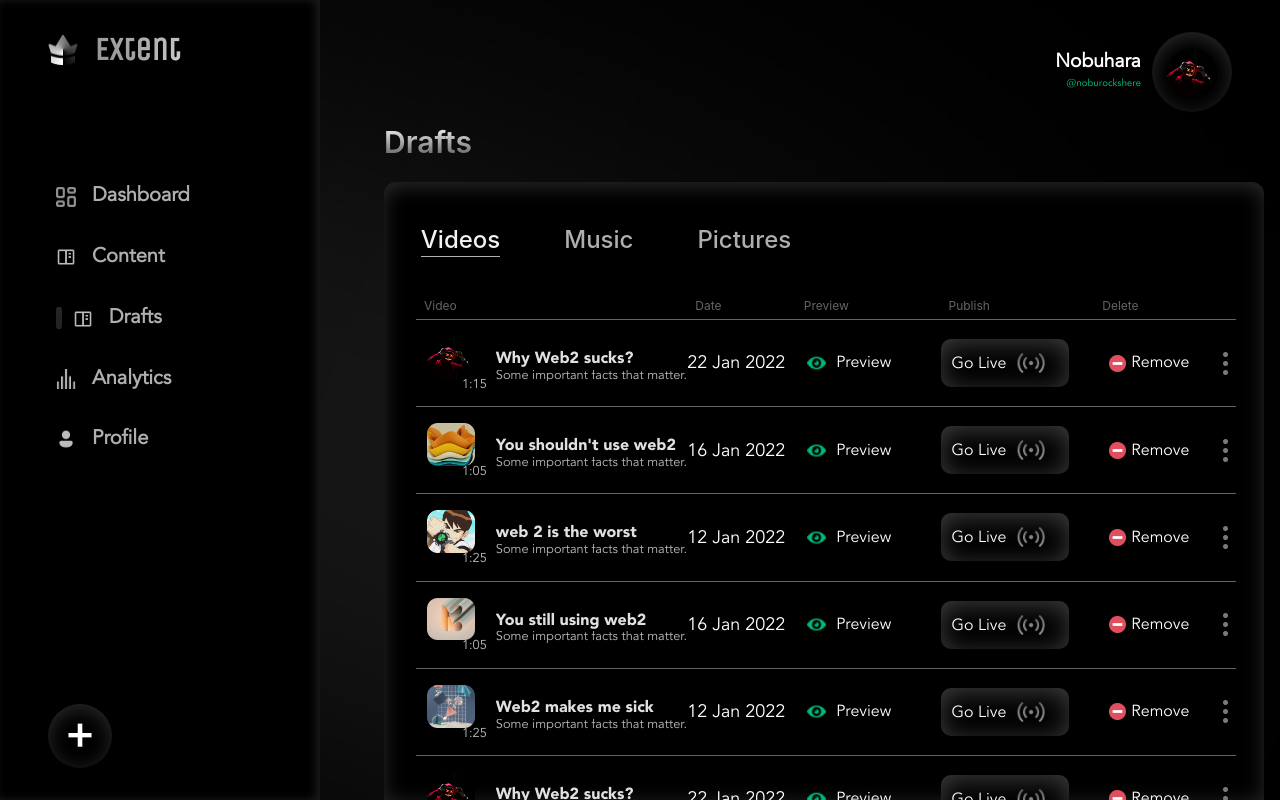
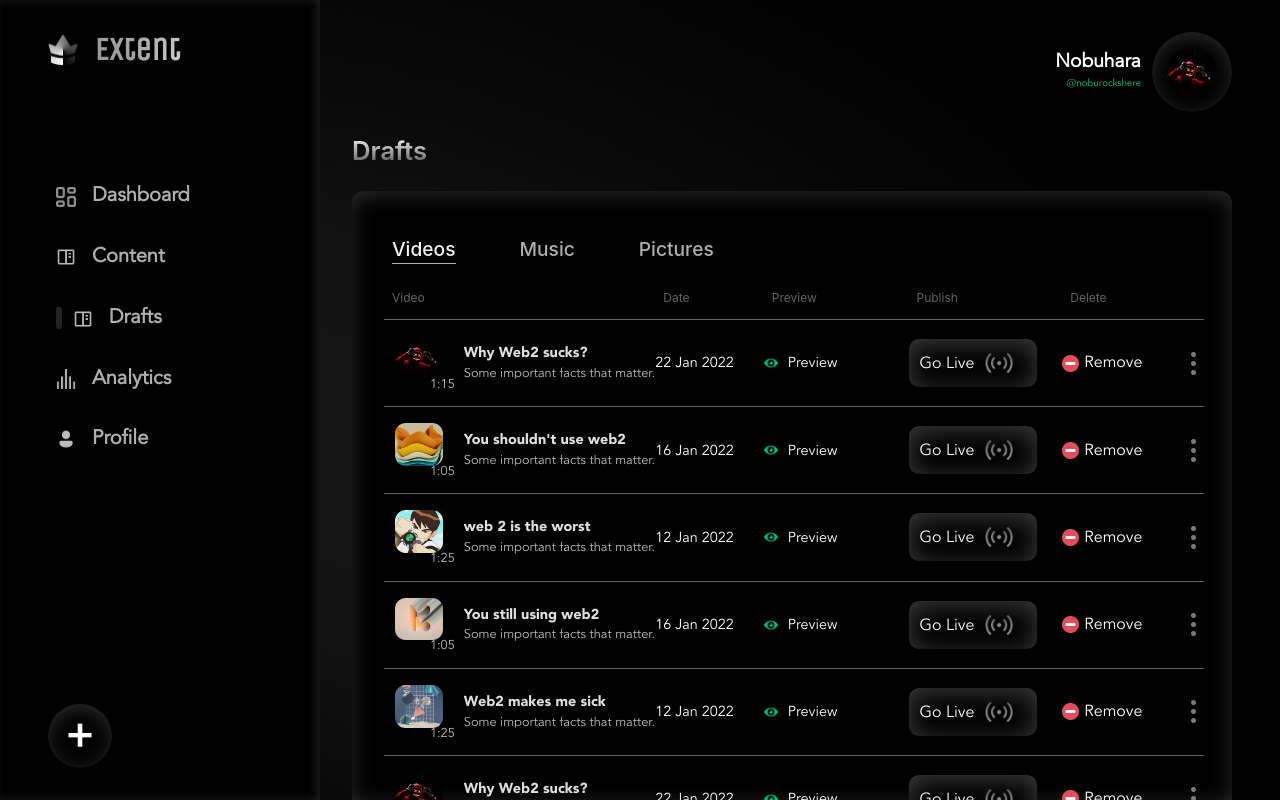
Before and after one commit to Extent-Org/Extent-Frontend, a React (Create React App) app: page /creator/draft in a window 1280 px wide. Built offline with nearby package versions, Linux system fonts and the light colour scheme.

Commit message:
Fix-draft: Font Sizes Draft Page

```diff
--- a/src/components/CreatorPage/CreatorDraft/CreatorDraft.scss
+++ b/src/components/CreatorPage/CreatorDraft/CreatorDraft.scss
@@ -1,5 +1,5 @@
 .CreatorDraft {
-    margin: 9rem 0rem 0rem 2rem;
+    margin: 9rem 2rem 0rem 2rem;
     text-align: left;
     position: absolute;
     bottom: 0;
@@ -8,7 +8,7 @@
     &__span {
       font-style: normal;
       font-weight: 600;
-      font-size: 1.875rem;
+      font-size: 1.6rem;
       line-height: 5rem;
       background: linear-gradient(
         180deg,
--- a/src/components/CreatorPage/Main/MainComponents/TableDraft.scss
+++ b/src/components/CreatorPage/Main/MainComponents/TableDraft.scss
@@ -3,13 +3,12 @@
 .TableDraft {
     padding: 3rem 1rem 0rem 2rem;
     max-height: 75.5%;
-    // width: 90%;
     background: $color2;
     border-radius: 12px 12px 0px 0px;
     box-shadow: inset 0px 4px 20px rgba(170, 170, 170, 0.25);
 
     &__headings {
-        margin-left: -4.2rem;
+        margin-left: -4rem;
         position: sticky;
 
         &-underline {
@@ -28,7 +27,7 @@
 
         & li {
             display: inline;
-            font-size: 1.5rem;
+            font-size: 1.2rem;
             line-height: 1.3rem;
             font-weight: 500;
             list-style: none;
@@ -42,13 +41,11 @@
 
     &__list-headings {
         padding-left: 0rem;
-        padding-top: 1rem;
         display: grid;
         grid-template-columns: 3fr 1.2fr 1.6fr repeat(2, 1.7fr);
         grid-template-rows: 1fr;
         grid-column-gap: 0px;
         grid-row-gap: 0px;
-        margin-bottom: 8px;
         & li {
             display: inline;
             list-style: none;
@@ -74,8 +71,7 @@
         grid-row-gap: 0px;
 
         & div {
-            padding-top: 1rem;
-            padding-bottom: 1rem;
+            padding: 1rem 0;
         }
 
         &-thumbnail {
@@ -93,8 +89,8 @@
             }
 
             &-info {
-                font-size: 100%;
-                transform: translateY(45%);
+                font-size: 90%;
+                transform: translateY(40%);
                 font-weight: 700;
                 font-family: "AvenirBlack";
                 color: #E0E0E0;
@@ -116,7 +112,7 @@
             }
 
             &-description {
-                transform: translateY(-180%);
+                transform: translateY(-250%);
                 white-space: nowrap;
                 overflow: hidden;
                 text-overflow: ellipsis;
@@ -127,7 +123,7 @@
             @include center__element;
             justify-content: flex-start;
             font-family: "AvenirBook";
-            font-size: 1.125rem;
+            font-size: 0.9rem;
             font-weight: 500;
             line-height: 0.7rem;
             color: #fff;
@@ -138,14 +134,14 @@
             justify-content: flex-start;
             padding-left: 0.7rem;
             font-family: "AvenirBook";
-            font-size: 1rem;
+            font-size: 0.9rem;
             font-weight: 500;
             line-height: 0.7rem;
             color: #fff;
 
             & img {
-                width: 1.2rem;
-                margin-right: 10px;
+                width: 1.5rem;
+                padding-right: 10px;
             }
 
             &:hover {
@@ -227,32 +223,32 @@
 
 @media (max-width: 1800px) {
     .TableDraft__content-thumbnail-info {
-        transform: translateY(40%);
+        transform: translateY(30%);
     }
 
     .TableDraft__content-thumbnail-description {
-        transform: translateY(-150%);
+        transform: translateY(-220%);
     }
 }
 
 @media (max-width: 1560px) {
     .TableDraft__content-thumbnail-info {
-        transform: translateY(40%);
+        transform: translateY(30%);
     }
 
     .TableDraft__content-thumbnail-description {
-        transform: translateY(-100%);
+        transform: translateY(-140%);
     }
 }
 
 @media (max-width: 1450px) {
     .TableDraft__content-thumbnail-info {
-        transform: translateY(30%);
+        transform: translateY(20%);
         padding-bottom: 10px;
     }
 
     .TableDraft__content-thumbnail-description {
-        transform: translateY(-80%);
+        transform: translateY(-100%);
     }
 }
 
@@ -265,9 +261,9 @@
         transform: translateY(-60%);
     }
 
-    .TableDraft__content-date {
-        font-size: 0.9rem;
-    }
+    // .TableDraft__content-date {
+    //     font-size: 0.9rem;
+    // }
 }
 
 ::-webkit-scrollbar {
```
